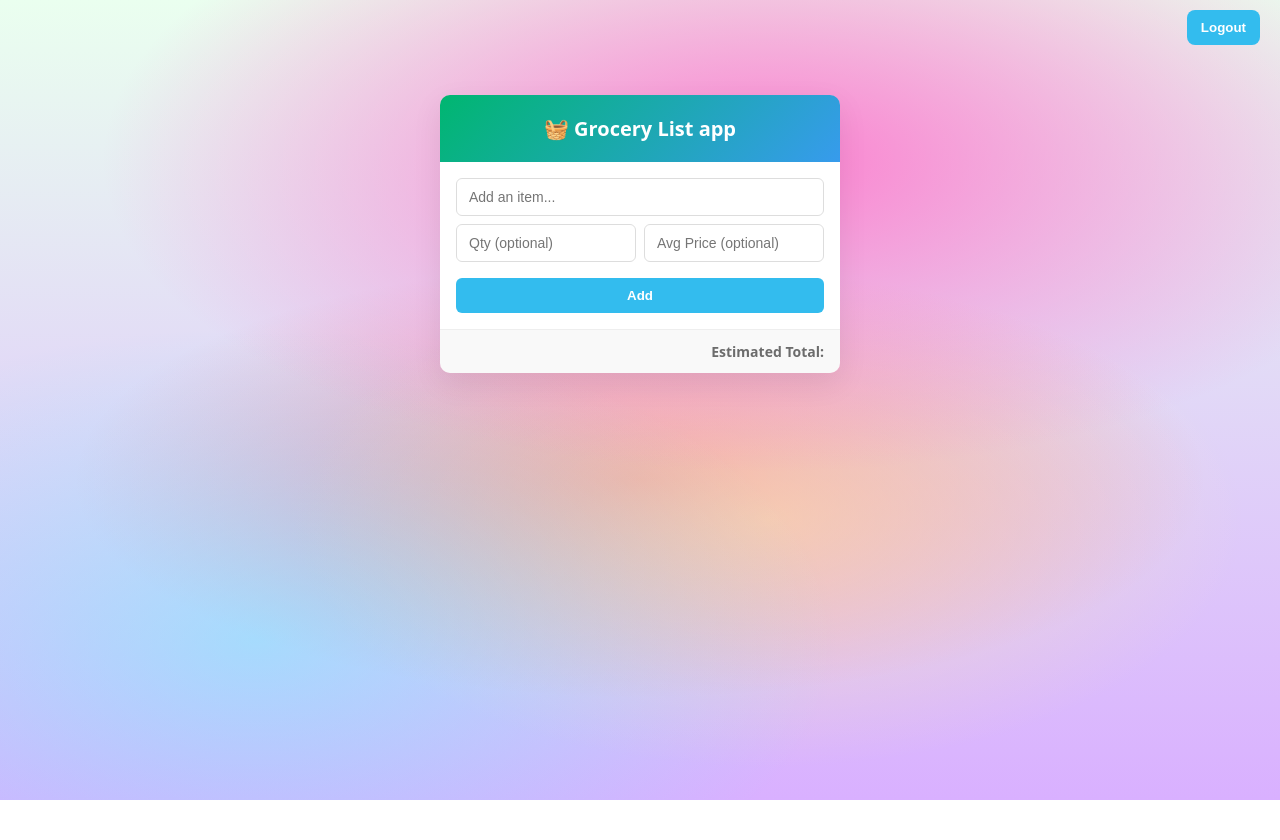
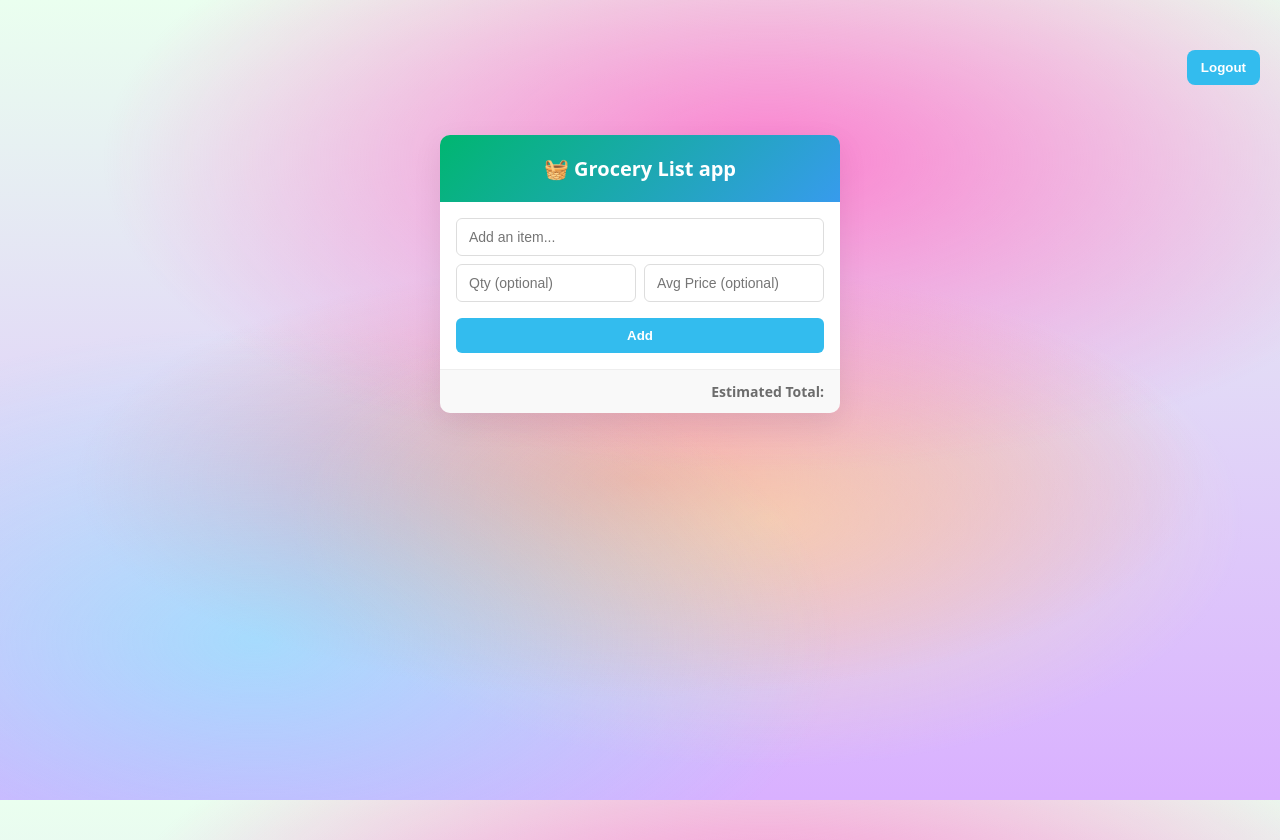
Before and after one commit to Jim-Duse/grocery-backend, a website: page public/app.html in a window 1280 px wide. Before the commit the page ends 800 px from the top, so only its background shows below. Drawn offline with Linux system fonts and the light colour scheme; no server answers; sample sign-in values are in the browser's storage.

Commit message:
background bug fix

```diff
--- a/public/styles.css
+++ b/public/styles.css
@@ -28,9 +28,8 @@ body {
     radial-gradient(ellipse 65% 40% at 50% 60%, rgba(255, 77, 77, 0.48), transparent 68%),
     linear-gradient(180deg, #eaffef 0%, #d9b0ff 100%);
   color: var(--text-dark);
-  background-repeat: no-repeat;
-  height: 100vh;
-
+  min-height: 100vh;
+  background-attachment: fixed;
 }
 .logout_section {
   text-align: right;
@@ -38,7 +37,7 @@ body {
   /* box-shadow: 0 2px 20px rgba(0, 0, 0, 0.1); */
   display: flex;
   justify-content: flex-end;
-
+  margin: 40px 0;
 }
 .logout_section .whoami {
   margin: 8px 10px;
```
